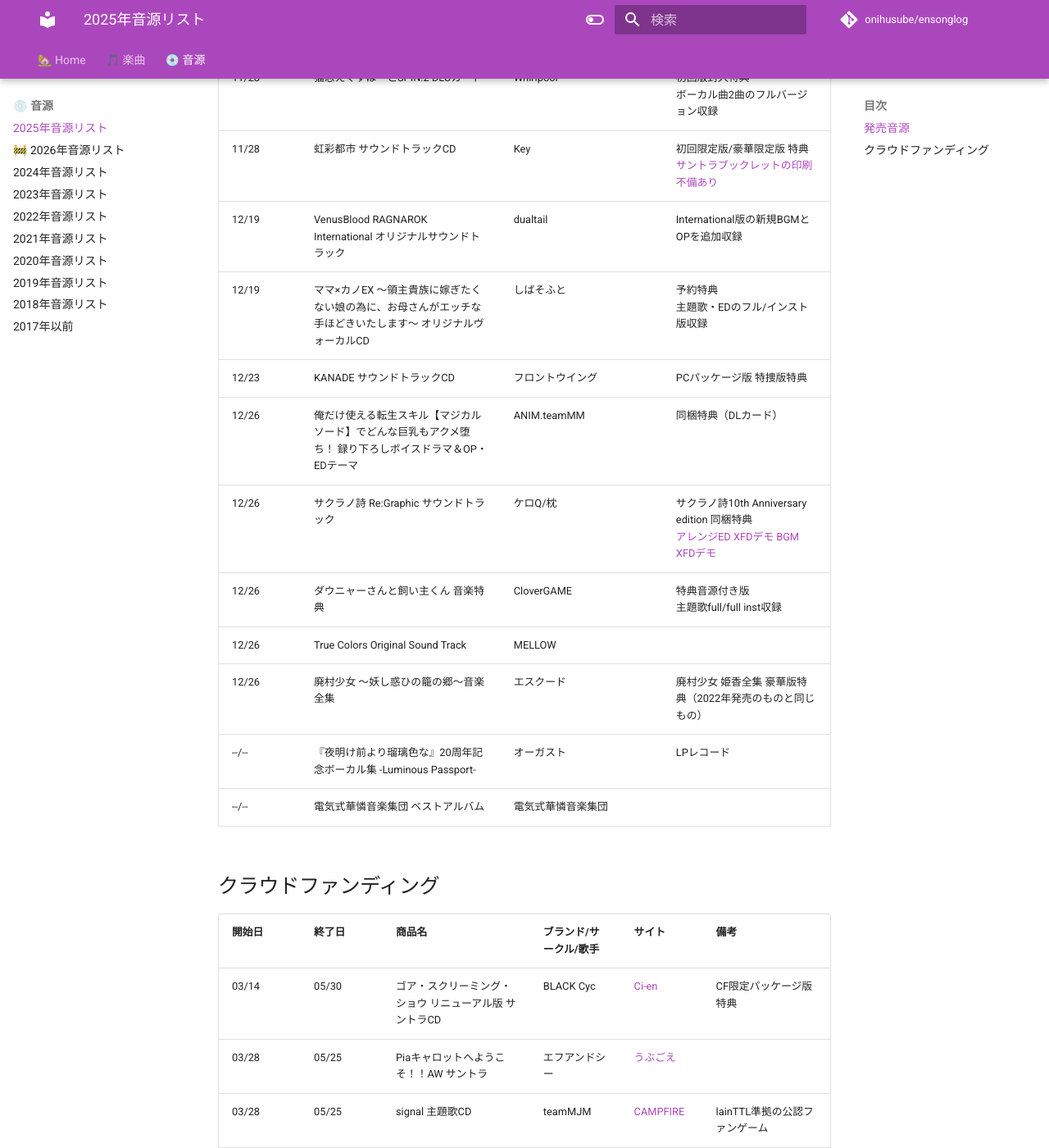
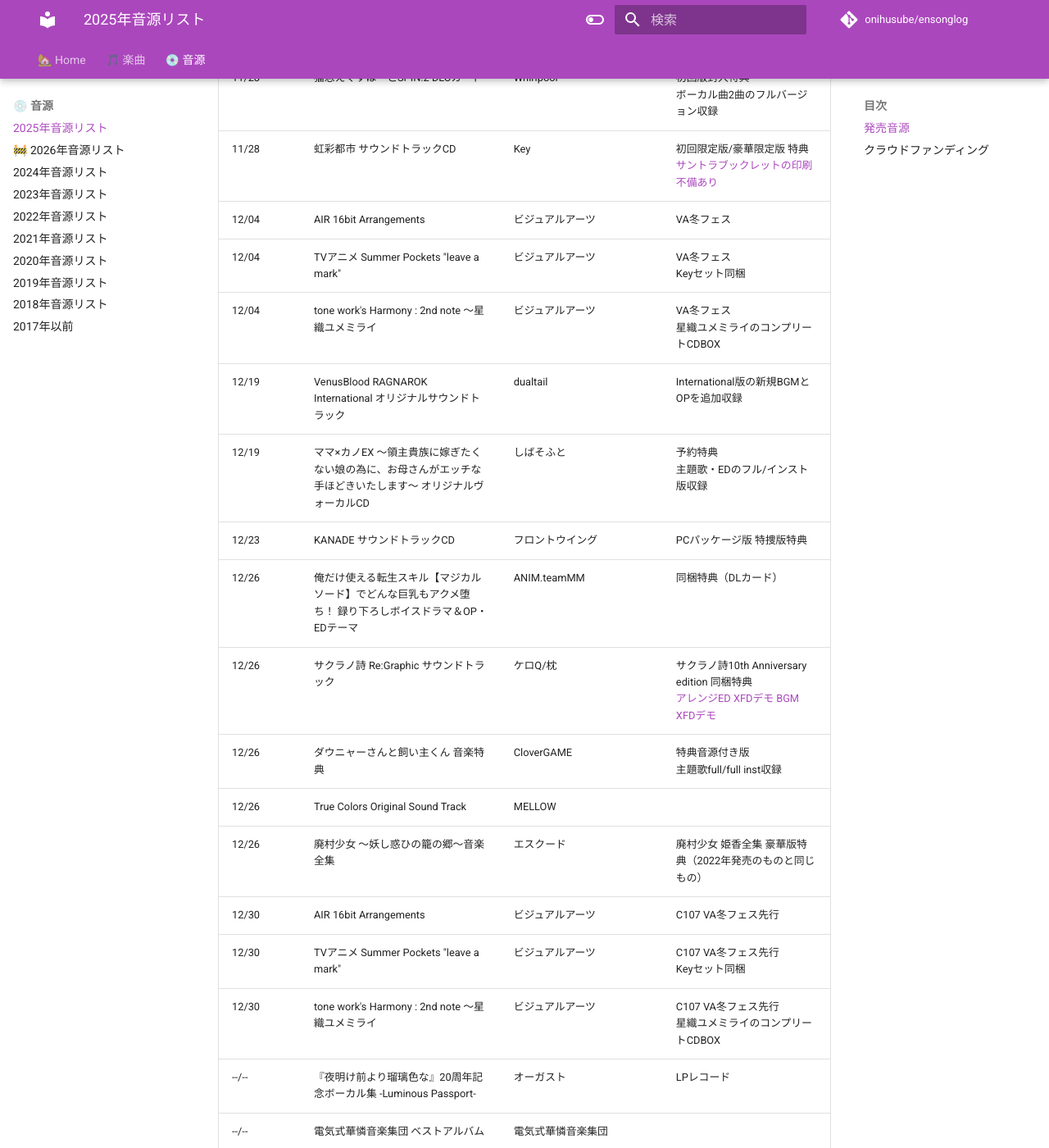
Before and after one commit to onihusube/ensonglog, an MkDocs documentation site: the page built from docs/2025/音源.md, in a window 1280 px wide and 1400 px high, scrolled down 15859 px. Shown: the whole window at 82% size. Built offline with MkDocs 1.6.1 and Material for MkDocs 9.7.7, drawn with Linux system fonts in a browser that asks for light colours; comment, search, counter and statistics services are not loaded.

Commit message:
VA冬フェスの音源追加

```diff
--- a/docs/2025/音源.md
+++ b/docs/2025/音源.md
@@ -221,6 +221,9 @@
 | 11/28 | HOOKSOFT 25th Discovery Box 2002-2022 7作品のサウンドトラック | HOOKSOFT | 収録7作品のサントラ収録（デジタルコンテンツ） |
 | 11/28 | 猫忍えくすはーとSPIN!2 DLCカード | Whirlpool | 初回版封入特典 </br> ボーカル曲2曲のフルバージョン収録 |
 | 11/28 | 虹彩都市 サウンドトラックCD | Key | 初回限定版/豪華限定版 特典 </br> [サントラブックレットの印刷不備あり](https://key.visualarts.gr.jp/kinetic/augment_protocol/apology/20251127.html) |
+| 12/04 | AIR 16bit Arrangements | ビジュアルアーツ | VA冬フェス |
+| 12/04 | TVアニメ Summer Pockets "leave a mark" | ビジュアルアーツ | VA冬フェス </br> Keyセット同梱 |
+| 12/04 | tone work's Harmony : 2nd note ～星織ユメミライ | ビジュアルアーツ | VA冬フェス </br> 星織ユメミライのコンプリートCDBOX |
 | 12/19 | VenusBlood RAGNAROK International オリジナルサウンドトラック | dualtail | International版の新規BGMとOPを追加収録 |
 | 12/19 | ママ×カノEX ～領主貴族に嫁ぎたくない娘の為に、お母さんがエッチな手ほどきいたします～ オリジナルヴォーカルCD | しばそふと | 予約特典 </br> 主題歌・EDのフル/インスト版収録 |
 | 12/23 | KANADE サウンドトラックCD | フロントウイング | PCパッケージ版 特捜版特典 |
@@ -229,6 +232,9 @@
 | 12/26 | ダウニャーさんと飼い主くん 音楽特典 | CloverGAME | 特典音源付き版 </br> 主題歌full/full inst収録 |
 | 12/26 | True Colors Original Sound Track | MELLOW |  |
 | 12/26 | 廃村少女 ～妖し惑ひの籠の郷～音楽全集 | エスクード | 廃村少女 姫香全集 豪華版特典（2022年発売のものと同じもの） |
+| 12/30 | AIR 16bit Arrangements | ビジュアルアーツ | C107 VA冬フェス先行 |
+| 12/30 | TVアニメ Summer Pockets "leave a mark" | ビジュアルアーツ | C107 VA冬フェス先行 </br> Keyセット同梱 |
+| 12/30 | tone work's Harmony : 2nd note ～星織ユメミライ | ビジュアルアーツ | C107 VA冬フェス先行 </br> 星織ユメミライのコンプリートCDBOX |
 | --/-- | 『夜明け前より瑠璃色な』20周年記念ボーカル集 -Luminous Passport- | オーガスト | LPレコード |
 | --/-- | 電気式華憐音楽集団 ベストアルバム | 電気式華憐音楽集団 |  |
 
@@ -244,6 +250,6 @@
 | 06/19 | 08/03 | 吸血鬼の花嫁 ヴァンプドールのはなよめ The Novel Game OPテーマ・フルコーラス＋インスト＋ゲームサイズ | Waterfall | [CAMPFIRE](https://camp-fire.jp/projects/846297/view) |  |
 | 07/25 | 09/30 | パーガトリー・ブルー digi&CD現物サントラ | ENDLESS SUMMER Studio | [うぶごえ](https://ubgoe.com/projects/973) | |
 | 10/03 | 12/02 | 偽りのアリス -Retold Tale- デジタルサウンドトラック | ビジュアルアーツ | [CAMPFIRE](https://camp-fire.jp/projects/867472/view) | DLのみ |
-| 10/10 | 11/30 | ENCORE! サウンドトラック | GALEX SOFT | [CAMPFIRE](https://camp-fire.jp/projects/853688/preview?token=9rzlwtd4&utm_campaign=cp_po_share_c_msg_projects_show) | CD/DL |
+| 10/10 | 11/30 | ENCORE! サウンドトラック | GALEX SOFT | [CAMPFIRE](https://camp-fire.jp/projects/853688/preview?token=9rzlwtd4&utm_campaign=cp_po_share_c_msg_projects_show) | CD/DL </br> キャラクターソング3種 |
 | 11/21 | 01/26 | Summer Snow 主題歌入りサントラ | Cynical Honey | [CAMPFIRE](https://camp-fire.jp/projects/895479/view) | DLのみ |
 | 11/21 | 01/15 | セヴンデイズ 幽刻のミラーボール オリジナルサウンドトラック（CD/DL） | LIFE0 | [CAMPFIRE](https://camp-fire.jp/projects/866565/preview?token=5xafl6kd&utm_campaign=cp_po_share_c_msg_projects_show) | セヴンデイズ あなたとすごす七日間 Refine オリジナルサウンドトラック（CD/DL） </br> LOST:SMILE memories + promises オリジナルサウンドトラック（DL） </br> Dreamin' Her – 僕は、彼女の夢を見る。- オリジナルサウンドトラック（CD/DL） |
```
